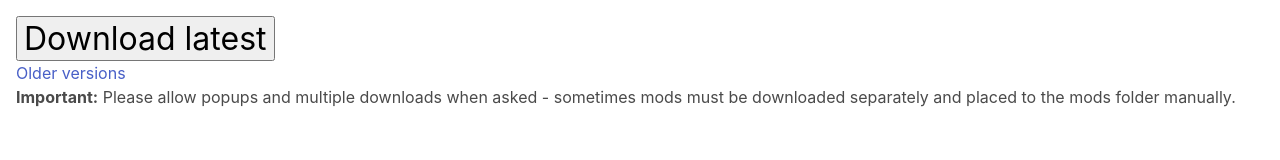
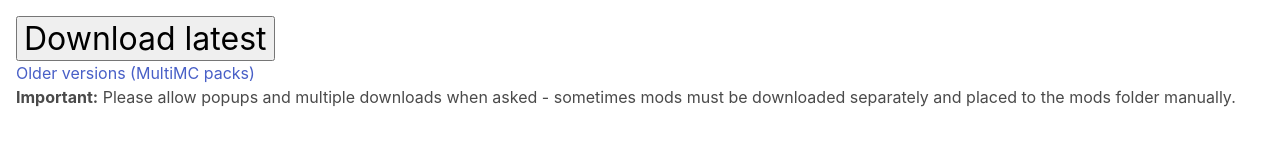
Before and after one commit to Fabulously-Optimized/mrpack-to-zip, a plain HTML site: page vanilla.html in a window 1280 px wide. Drawn offline with Linux system fonts and the light colour scheme; no server answers.

Commit message:
Update vanilla.html

```diff
--- a/vanilla.html
+++ b/vanilla.html
@@ -17,7 +17,7 @@
 
 		<ul id="versionsList"></ul>
 		<p><a href="https://www.curseforge.com/minecraft/modpacks/fabulously-optimized/files?showAlphaFiles=show">Older
-				versions</a></p>
+				versions (MultiMC packs)</a></p>
 
 		<p><b>Important:</b> Please allow popups and multiple downloads when asked - sometimes mods must be downloaded
 			separately and placed to the mods folder manually.</p>
```
